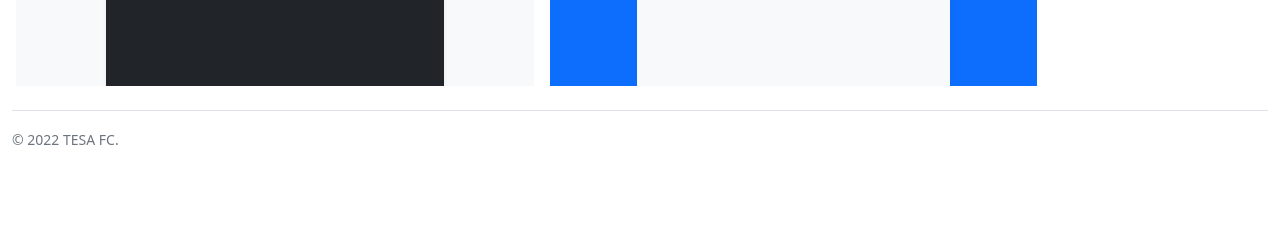
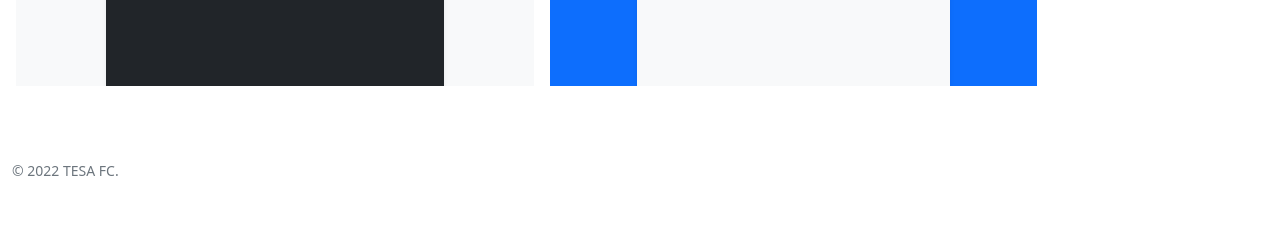
Before and after one commit to tesafc/www2, a Jekyll site: the page built from index.html, in a window 1280 px wide. Shown: the part 1695-1946 px from the top of the page. Built offline with Jekyll 4.4.1, drawn with Linux system fonts in a browser that asks for light colours; before the commit the page ends 1886 px from its top, so only the background shows below that.

Commit message:
Update default.html

```diff
--- a/_layouts/default.html
+++ b/_layouts/default.html
@@ -32,7 +32,7 @@
     </main>
     <footer>
       <div class="container-fluid">
-        <div class="py-3 my-4 border-top">
+        <div class="py-5 my-4">
           <small class="text-secondary">© 2022 TESA FC.</small>
         </div>
       </div>
```
